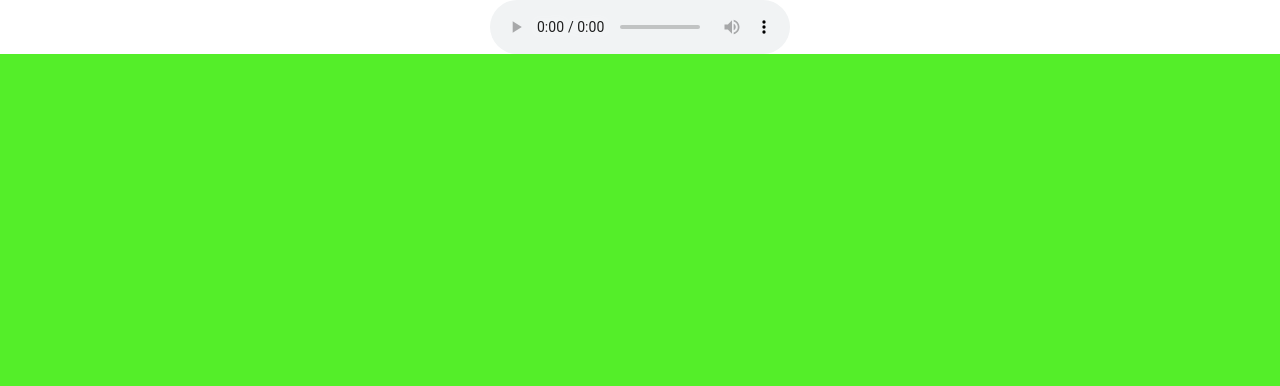
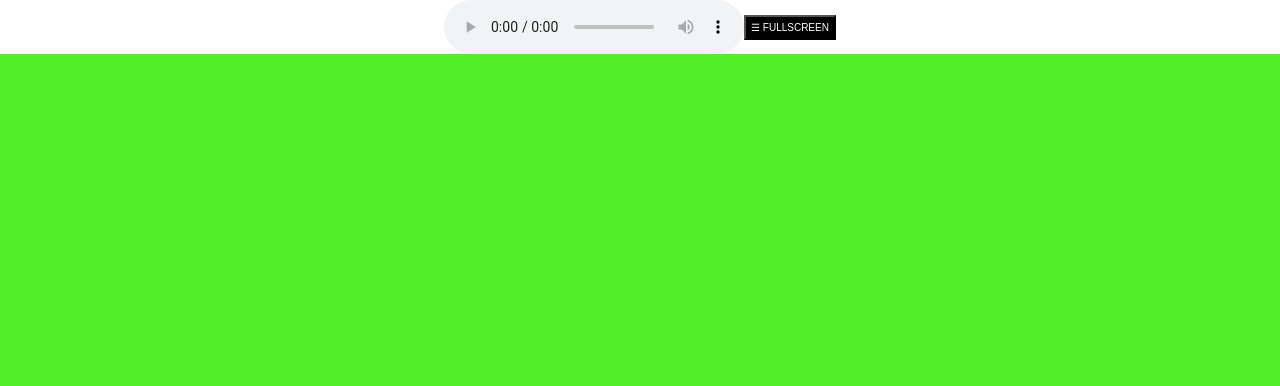
Before and after one commit to slavaider/react-game, a React app: page /leaders in a window 1280 px wide. Shown: the top 386 px of the page. Built offline with nearby package versions, Linux system fonts and the light colour scheme.

Commit message:
feat: add fullscreen

```diff
--- a/src/components/App/App.css
+++ b/src/components/App/App.css
@@ -24,3 +24,8 @@ header {
     justify-content: center;
     align-items: center;
 }
+
+.screen {
+    font-size: 10px;
+    background-color: black;
+}
--- a/src/components/App/App.js
+++ b/src/components/App/App.js
@@ -8,6 +8,17 @@ import logo from "../../assets/img/rs_school_js.svg";
 import music from '../../assets/music/03-b-type-music.mp3'
 
 const App = () => {
+    let flag = true
+    const FullToggle = () => {
+        if (flag) {
+            document.documentElement.requestFullscreen()
+            flag = !flag;
+        } else {
+            document.exitFullscreen()
+            flag = !flag;
+        }
+
+    }
     return (
         <div className="App">
             <header>
@@ -20,6 +31,7 @@ const App = () => {
                     Your browser does not support the
                     <code>audio</code> element.
                 </audio>
+                <button className={'screen'} onClick={() => FullToggle()}>&#9776; FULLSCREEN</button>
             </header>
             <Switch>
                 <Route path={'/'} exact component={Settings}/>
```
